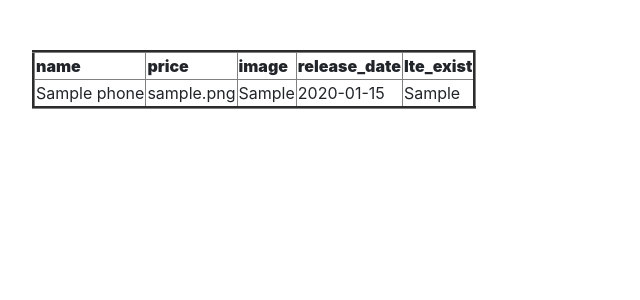
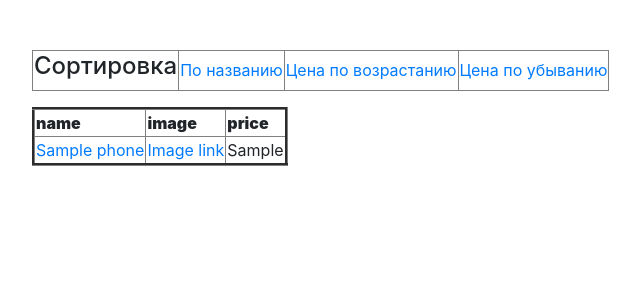
Before and after one commit to Radniforg/django_database, a Django app: page /catalog/ in a window 1280 px wide. Shown: the part 78-378 px from the top of the page, without its empty margins (93-733 px from the left). Run offline with Django 3.2, Linux system fonts and the light colour scheme; tables that the repository leaves empty hold one stand-in row (values such as "Sample post"); some libraries are stand-ins or nearby versions.

Commit message:
Templates finished

```diff
--- a/phones/management/commands/import_phones.py
+++ b/phones/management/commands/import_phones.py
@@ -17,8 +17,8 @@ class Command(BaseCommand):
             next(phone_reader)
 
             for line in phone_reader:
-                phone = Phone(id=line[0], name=line[1], price=line[2],
-                              image=line[3], release_date=line[4],
+                phone = Phone(id=line[0], name=line[1],
+                              image=line[2], price=line[3], release_date=line[4],
                               lte_exist=line[5], slug=slugify(line[1]))
                 phone.save()
                 # TODO: Добавьте сохранение модели
--- a/phones/views.py
+++ b/phones/views.py
@@ -7,10 +7,17 @@ def index(request):
 
 def show_catalog(request):
     template = 'catalog.html'
-    phones = Phone.objects.all()
+    page_type = request.GET.get('sort')
+    if page_type == 'name':
+        phones = Phone.objects.all().order_by('name')
+    elif page_type == 'min_price':
+        phones = Phone.objects.all().order_by('price')
+    elif page_type == 'max_price':
+        phones = Phone.objects.all().order_by('-price')
+    else:
+        phones = Phone.objects.all()
     context = {'phones': phones,
-               'callables': ['name', 'price', 'image',
-                             'release_date', 'lte_exist']}
+               'callables': ['name', 'image', 'price']}
     return render(request, template, context)
 
 # 'callables': ['name', 'price', 'image', 'release_date', 'lte_exist']
@@ -19,6 +26,6 @@ def show_product(request, slug):
     template = 'product.html'
     phones = Phone.objects.filter(slug=slug)
     context = {'phones': phones,
-               'callables': ['name', 'price', 'image',
+               'callables': ['name', 'image', 'price',
                              'release_date', 'lte_exist']}
     return render(request, template, context)
--- a/templates/catalog.html
+++ b/templates/catalog.html
@@ -9,6 +9,18 @@
         </div>
 
         <div class="sort-block">
+            <ul>
+                <table class="u-fill-width" border="1px solid black">
+                    <tbody>
+                        <tr>
+                            <td><h4>Сортировка</h4></td>
+                            <td><a href="?sort=name">По названию</a></td>
+                            <td><a href="?sort=min_price">Цена по возрастанию</a></td>
+                            <td><a href="?sort=max_price">Цена по убыванию</a></td>
+                        </tr>
+                    </tbody>
+                </table>
+            </ul>
             {# Здесь должен быть раздел с сортировкой #}
         </div>
 
@@ -25,12 +37,11 @@
                     </thead>
                     <tbody>
                         {% for phone in phones %}
+                            {% url 'phone.image' as the_url %}
                             <tr>
-                                <td>{{phone.name}}</td>
-                                <td>{{phone.image}}</td>
+                                <td><a href="{{ phone.slug }}"> {{ phone.name}} </a></td>
+                                <td><a href="{{ phone.image }}">Image link</a></td>
                                 <td>{{phone.price}}</td>
-                                <td>{{phone.release_date}}</td>
-                                <td>{{phone.lte_exist}}</td>
                             </tr>
                         {% endfor %}
                     </tbody>
--- a/templates/product.html
+++ b/templates/product.html
@@ -20,7 +20,7 @@
                     {% for phone in phones %}
                         <tr>
                             <td>{{phone.name}}</td>
-                            <td>{{phone.image}}</td>
+                            <td><a href="{{ phone.image }}">Image link</a></td>
                             <td>{{phone.price}}</td>
                             <td>{{phone.release_date}}</td>
                             <td>{{phone.lte_exist}}</td>
```
